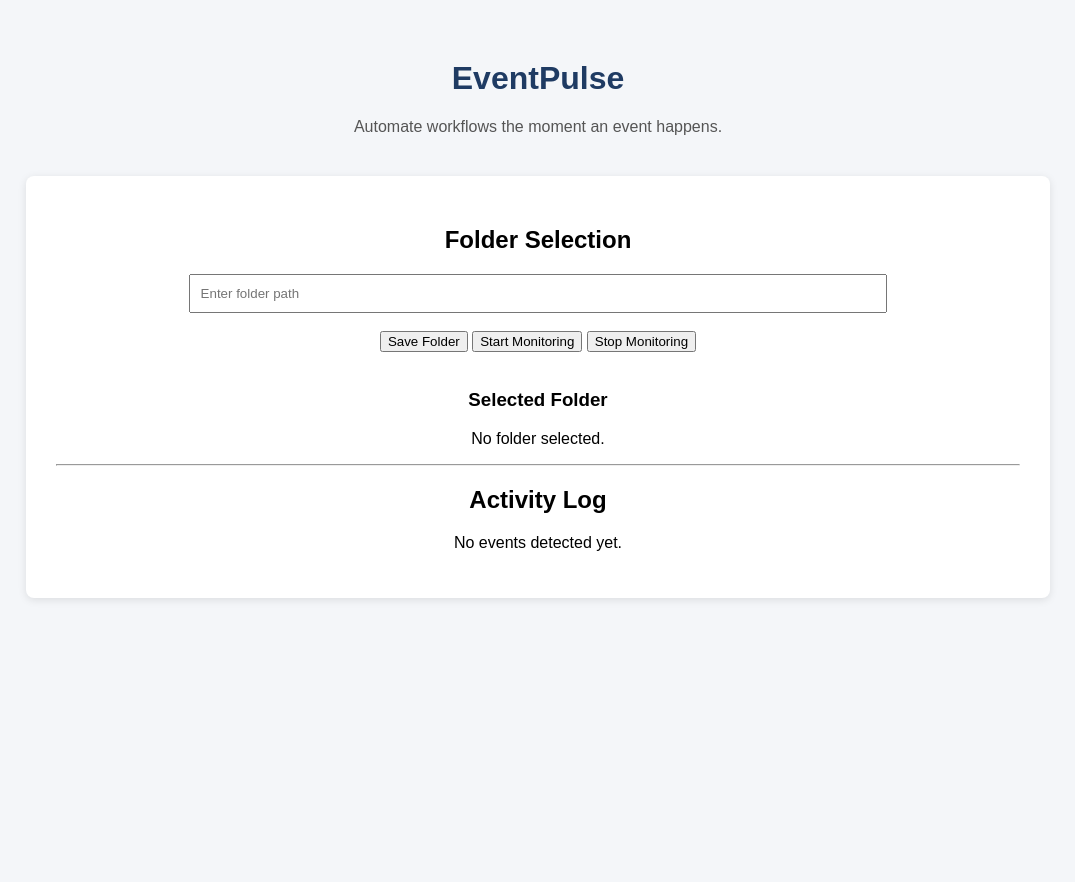
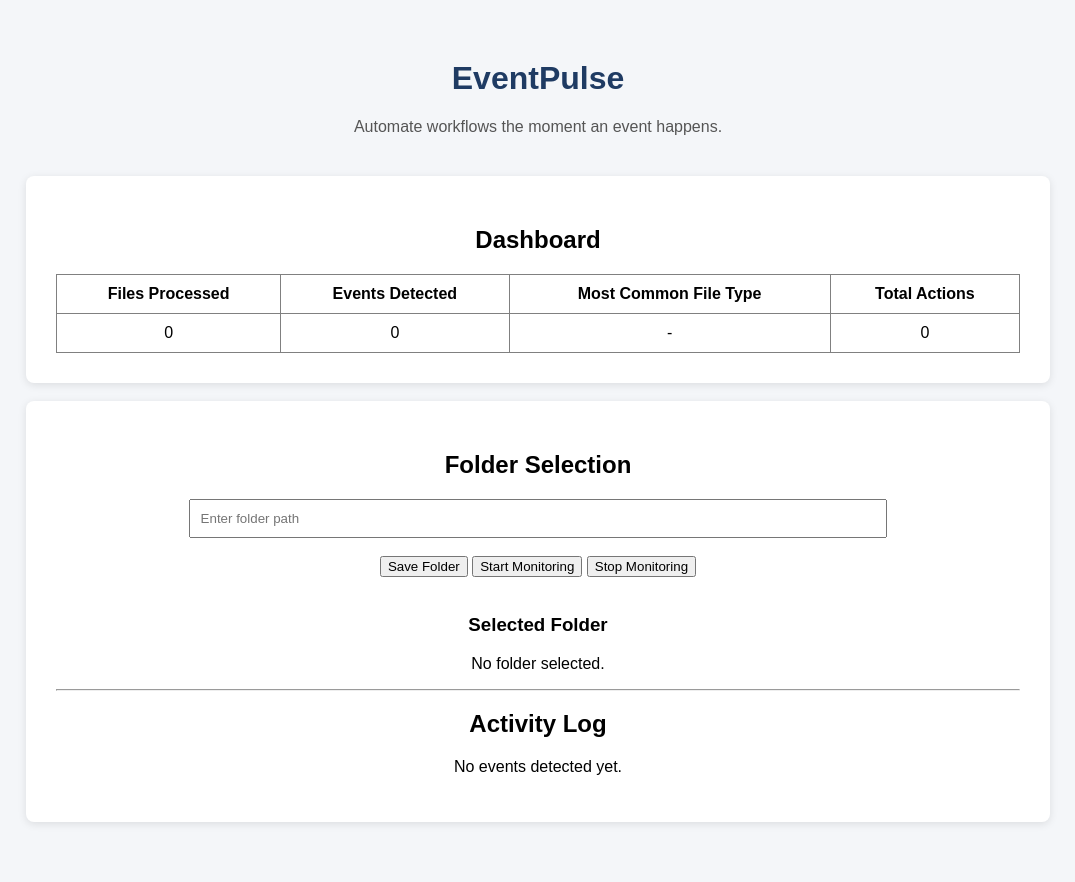
Before and after one commit to karthik-k11/EventPulse, a Flask app: page / in a window 1280 px wide. Shown: the whole page, without its empty margins (102-1177 px from the left). Before the commit the page ends 600 px from the top, so only its background shows below. Run offline with Flask 3, Linux system fonts and the light colour scheme.

Commit message:
Implemented SQLite database support to permanently store detected file events and automation actions.

```diff
--- a/app.py
+++ b/app.py
@@ -2,10 +2,14 @@ from flask import Flask, render_template, request
 from monitor import start_monitoring, stop_monitoring, activity_log
 import os
 from config import create_destination_folders
+from db import initialize_database
+from collections import Counter
+from pathlib import Path
 
 app = Flask(__name__)
 
 create_destination_folders()
+initialize_database()
 
 selected_folder = ""
 monitoring = False
@@ -41,11 +45,43 @@ def home():
                 stop_monitoring()
                 monitoring = False
 
+    files_processed = len(activity_log)
+
+    events_detected = len(activity_log)
+
+    total_actions = sum(
+        1 for item in activity_log
+        if item["action"] != "No Action"
+    )
+
+    extensions = []
+
+    for item in activity_log:
+
+       file_name = item["file"]
+
+       if "→" in file_name:
+            file_name = file_name.split("→")[-1].strip()
+
+       extension = Path(file_name).suffix.lower()
+
+       if extension:
+            extensions.append(extension)
+
+    if extensions:
+        most_common_file_type = Counter(extensions).most_common(1)[0][0]
+    else:
+        most_common_file_type = "-"
+
     return render_template(
         "index.html",
         selected_folder=selected_folder,
         monitoring=monitoring,
-        activity_log=activity_log
+        activity_log=activity_log,
+        files_processed=files_processed,
+        events_detected=events_detected,
+        most_common_file_type=most_common_file_type,
+        total_actions=total_actions
     )
 
 
--- /dev/null
+++ b/db.py
@@ -0,0 +1,46 @@
+import sqlite3
+
+DATABASE_NAME = "eventpulse.db"
+
+
+def initialize_database():
+
+    connection = sqlite3.connect(DATABASE_NAME)
+
+    cursor = connection.cursor()
+
+    cursor.execute("""
+        CREATE TABLE IF NOT EXISTS history (
+
+            id INTEGER PRIMARY KEY AUTOINCREMENT,
+
+            time TEXT,
+
+            event TEXT,
+
+            file_name TEXT,
+
+            action TEXT
+
+        )
+    """)
+
+    connection.commit()
+    connection.close()
+
+
+def save_event(time, event, file_name, action):
+
+    connection = sqlite3.connect(DATABASE_NAME)
+
+    cursor = connection.cursor()
+
+    cursor.execute("""
+        INSERT INTO history
+        (time, event, file_name, action)
+
+        VALUES (?, ?, ?, ?)
+    """, (time, event, file_name, action))
+
+    connection.commit()
+    connection.close()
--- a/monitor.py
+++ b/monitor.py
@@ -3,6 +3,7 @@ from watchdog.events import FileSystemEventHandler
 from pathlib import Path
 from datetime import datetime
 from rules import apply_rule
+from db import save_event
 
 observer = None
 
@@ -16,6 +17,12 @@ def add_event(event_name, file_name, action):
         "file": file_name,
         "action": action
     })
+    save_event(
+        datetime.now().strftime("%H:%M:%S"),
+        event_name,
+        file_name,
+        action
+    )
 
     if len(activity_log) > 20:
         activity_log.pop()
--- a/templates/index.html
+++ b/templates/index.html
@@ -18,6 +18,36 @@
         <p class="tagline">
             Automate workflows the moment an event happens.
         </p>
+
+        <div class="status-box">
+
+            <h2>Dashboard</h2>
+
+            <table
+                border="1"
+                cellpadding="10"
+                cellspacing="0"
+                style="margin:auto; border-collapse:collapse; width:100%;">
+
+                <tr>
+                   <th>Files Processed</th>
+                  <th>Events Detected</th>
+                  <th>Most Common File Type</th>
+                  <th>Total Actions</th>
+                </tr>
+
+                <tr>
+                    <td>{{ files_processed }}</td>
+                    <td>{{ events_detected }}</td>
+                    <td>{{ most_common_file_type }}</td>
+                    <td>{{ total_actions }}</td>
+                </tr>
+
+            </table>
+
+        </div>
+
+        <br>
 
         <div class="status-box">
 
```
Also changed, not shown: 1 other file.
